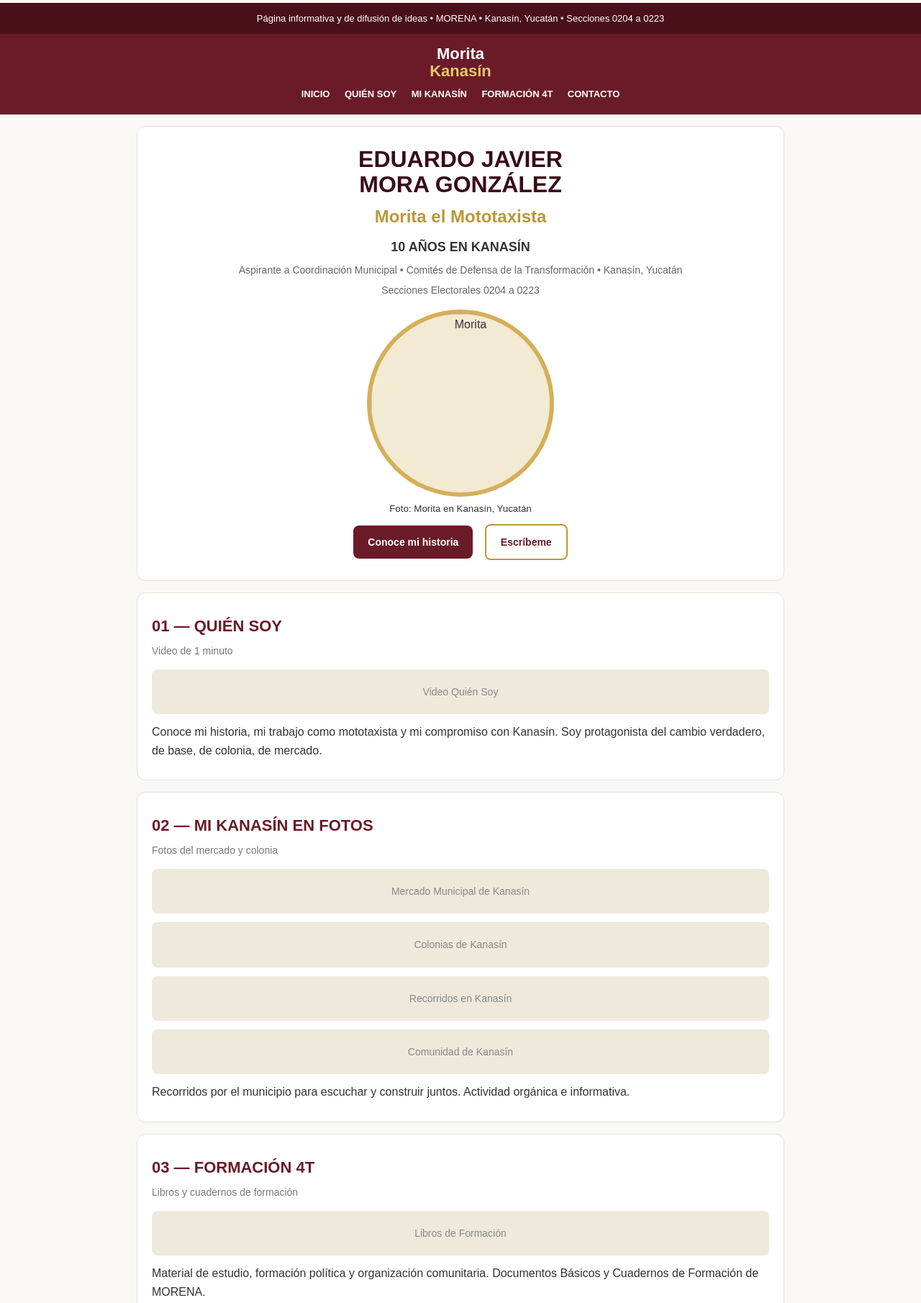
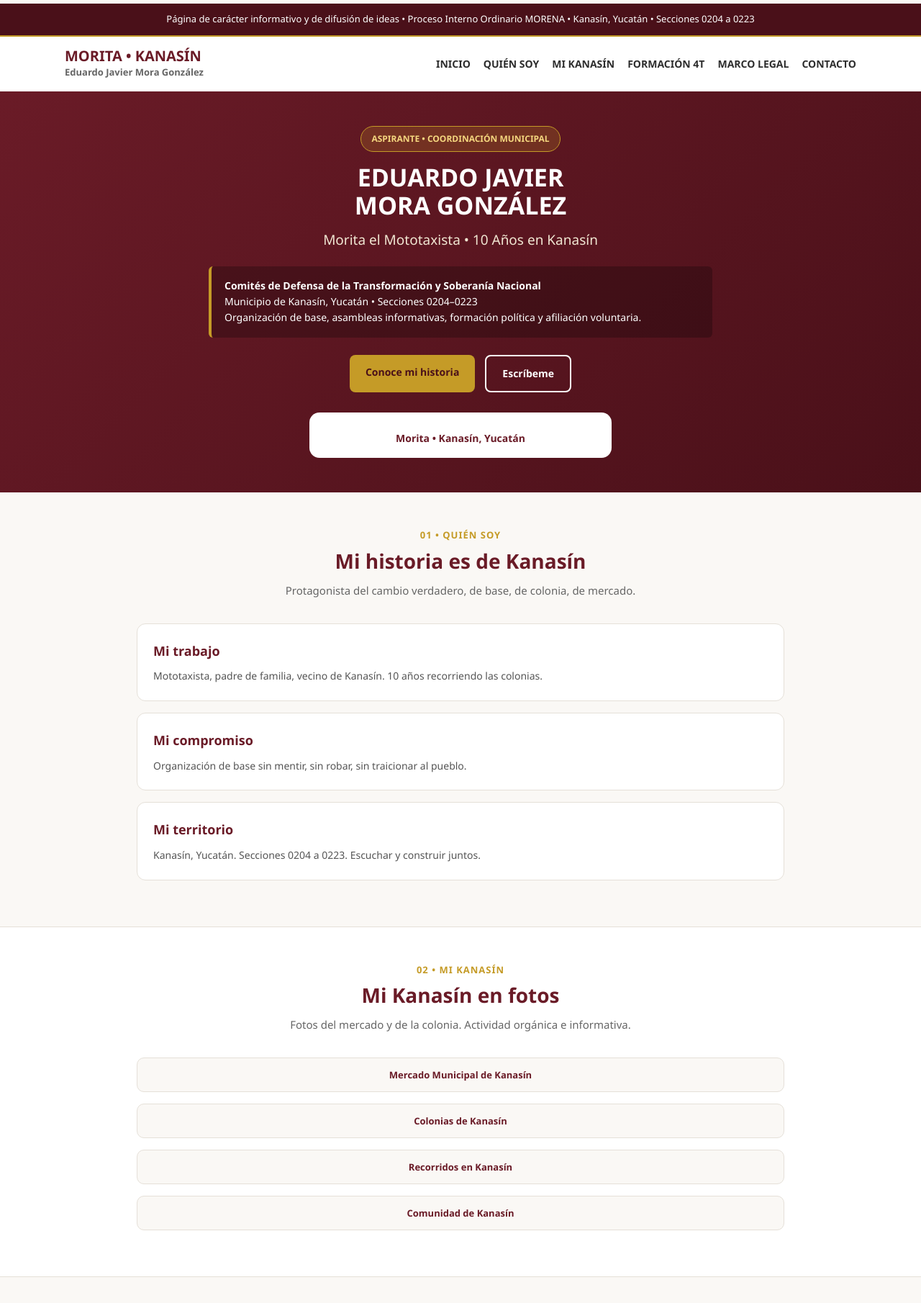
Before and after one commit to eduardojaviermoragonzalez68-cyber/eduardojaviermoragonzalez68-cyber.github.io, a plain HTML site: page index.html in a window 1280 px wide. Shown: the part 22-1832 px from the top of the page at 72% size. Drawn offline with Linux system fonts and the light colour scheme.

Commit message:
Update index.html

```diff
--- a/index.html
+++ b/index.html
@@ -3,153 +3,262 @@ html<!DOCTYPE html>
 <head>
 <meta charset="UTF-8">
 <meta name="viewport" content="width=device-width, initial-scale=1.0">
-<title>Morita Kanasín - Eduardo Javier Mora González</title>
+<title>Eduardo Javier Mora González | Proceso Interno Ordinario MORENA — Kanasín</title>
 <style>
+  :root{
+    --guinda:#6A1B27;
+    --guinda-oscuro:#4A1019;
+    --dorado:#C59B27;
+    --crema:#FAF8F5;
+    --gris-texto:#2D2D2D;
+    --gris-suave:#666;
+    --blanco:#FFF;
+    --borde:#E5E0D8;
+  }
   *{box-sizing:border-box;margin:0;padding:0}
-  body{font-family:Arial,Helvetica,sans-serif;background:#FAF8F5;color:#333;line-height:1.6}
+  body{font-family:'Segoe UI',Roboto,Arial,sans-serif;background:var(--crema);color:var(--gris-texto);line-height:1.7}
   img{max-width:100%;height:auto;display:block}
 
-  /* 1. CINTILLO */
-  .cintillo{background:#4A1019;color:#fff;text-align:center;padding:12px;font-size:13px;line-height:1.5}
+  /* 1 - CINTILLO */
+  .cintillo-legal{background:var(--guinda-oscuro);color:#fff;text-align:center;padding:12px 16px;font-size:13px;line-height:1.5;border-bottom:2px solid var(--dorado)}
 
-  /* 2. MENU - SIN STICKY, SIN PEGADO */
-  header{background:#6A1B27;color:#fff;padding:16px 20px}
-  .menu{max-width:900px;margin:0 auto;text-align:center}
-  .menu b{font-size:22px;line-height:1.1;display:block}
-  .menu b span{color:#E8C86A}
-  .menu a{color:#fff;text-decoration:none;font-weight:700;font-size:13px;display:inline-block;margin:10px 8px 0}
+  /* 2 - MENU CORREGIDO: YA NO ES STICKY */
+  header{background:var(--blanco);box-shadow:0 2px 10px rgba(0,0,0,.06);position:static}
+  .nav-container{max-width:1140px;margin:0 auto;padding:16px 20px;display:flex;justify-content:space-between;align-items:center;gap:16px;flex-wrap:wrap}
+  .brand-title{font-weight:800;font-size:20px;color:var(--guinda);text-transform:uppercase;line-height:1.1}
+  .brand-sub{font-size:13px;color:var(--gris-suave);font-weight:600}
+  nav ul{list-style:none;display:flex;gap:18px;flex-wrap:wrap}
+  nav a{text-decoration:none;color:var(--gris-texto);font-weight:700;font-size:14px}
+  nav a:hover{color:var(--guinda)}
 
-  /* 3. HERO - UNO ABAJO DEL OTRO */
-  .bloque{max-width:900px;margin:0 auto;padding:28px 20px;background:#fff;margin-top:16px;border-radius:12px;border:1px solid #E5E0D8}
-  .hero{text-align:center}
-  .hero h1{font-size:32px;line-height:1.1;color:#3A0A1A;text-transform:uppercase}
-  .hero h2{font-size:24px;color:#B9973A;margin:8px 0}
-  .hero h3{font-size:18px}
-  .hero p{color:#666;font-size:14px;margin:6px 0}
-  .foto-redonda{width:260px;height:260px;object-fit:cover;border-radius:50%;border:6px solid #D4AF5A;margin:16px auto 6px;background:#F3EAD3}
-  .btn{display:inline-block;padding:12px 20px;border-radius:8px;text-decoration:none;font-weight:800;font-size:14px;margin:10px 6px 0}
-  .btn-guinda{background:#6A1B27;color:#fff}
-  .btn-borde{border:2px solid #B9973A;color:#6A1B27;background:#fff}
+  /* 3 - HERO CORREGIDO: UNA SOLA COLUMNA */
+  .hero{background:linear-gradient(135deg,var(--guinda),var(--guinda-oscuro));color:#fff;padding:48px 20px}
+  .hero-grid{max-width:900px;margin:0 auto;display:block;text-align:center}
+  .badge{display:inline-block;background:rgba(197,155,39,.2);border:1px solid var(--dorado);color:#F5D77F;padding:7px 14px;border-radius:50px;font-size:12px;font-weight:700;margin-bottom:16px;text-transform:uppercase}
+  .hero h1{font-size:34px;line-height:1.15;margin-bottom:12px}
+  .hero h2{font-size:19px;font-weight:400;color:#F0E6D2;margin-bottom:20px}
+  .hero-meta{background:rgba(0,0,0,.25);padding:16px 18px;border-left:4px solid var(--dorado);border-radius:6px;font-size:14px;margin:0 auto 24px;max-width:700px;line-height:1.6;text-align:left}
+  .btn-group{display:flex;gap:14px;flex-wrap:wrap;justify-content:center}
+  .btn{display:inline-block;padding:12px 22px;border-radius:8px;font-weight:800;text-decoration:none;font-size:14px;border:none}
+  .btn-dorado{background:var(--dorado);color:var(--guinda-oscuro)}
+  .btn-outline{background:transparent;border:2px solid #fff;color:#fff}
+  .hero-card{background:#fff;padding:12px;border-radius:14px;text-align:center;color:var(--gris-texto);max-width:420px;margin:28px auto 0}
+  /* FOTO SIN ALTURA FIJA - YA NO DEJA HUECO */
+  .hero-card img{width:100%;height:auto;aspect-ratio:4/3;object-fit:cover;border-radius:10px;background:#F3EAD3}
+  .hero-card-caption{padding:12px 5px 4px;font-size:14px;font-weight:800;color:var(--guinda)}
 
-  /* 4. SECCIONES */
-  h2.titulo{color:#6A1B27;font-size:22px;margin-bottom:6px}
-  p.sub{color:#777;font-size:14px;margin-bottom:14px}
-  .caja-foto{background:#EFE9DC;border-radius:8px;padding:20px;text-align:center;color:#888;font-size:14px;margin:12px 0}
-  .caja-foto img{border-radius:8px}
-  ul{margin-left:20px;font-size:14px;line-height:1.8;color:#444}
-  h4{margin-top:18px;color:#333}
+  /* 4 - SECCIONES */
+  section{padding:48px 20px;display:block;clear:both}
+  .container{max-width:900px;margin:0 auto}
+  .section-header{text-align:center;max-width:780px;margin:0 auto 32px}
+  .section-header span{color:var(--dorado);font-weight:800;font-size:13px;text-transform:uppercase;letter-spacing:1px}
+  .section-header h2{color:var(--guinda);font-size:28px;margin:8px 0 12px;line-height:1.2}
+  .section-header p{color:var(--gris-suave);font-size:15px}
 
-  /* 5. LEGAL */
-  .legal{background:#F0EDE8;padding:24px 20px;text-align:center}
-  .legal-box{max-width:900px;margin:0 auto;background:#fff;border:1px solid #D4AF5A;border-radius:10px;padding:16px;font-size:13px;line-height:1.6;color:#555}
-  footer{text-align:center;padding:16px;font-size:12px;color:#888}
+  /* 5 - TARJETAS CORREGIDAS: UNA ABAJO DE OTRA */
+  .grid-3{display:block}
+  .card{background:#fff;border:1px solid var(--borde);border-radius:12px;padding:22px;margin-bottom:16px;overflow:hidden}
+  .card h3{color:var(--guinda);margin-bottom:8px;font-size:18px}
+  .card p{font-size:14px;color:#555}
+
+  /* 6 - GALERIA CORREGIDA */
+  .bg-blanco{background:#fff;border-top:1px solid var(--borde);border-bottom:1px solid var(--borde)}
+  .gallery-grid{display:block}
+  .gallery-item{border-radius:10px;overflow:hidden;border:1px solid var(--borde);background:var(--crema);margin-bottom:16px}
+  .gallery-item img{width:100%;height:auto;aspect-ratio:16/9;object-fit:cover;background:#EFE9DC}
+  .gallery-item p{padding:12px;font-size:13px;font-weight:700;color:var(--guinda);text-align:center}
+
+  /* 7 - DOCUMENTOS CORREGIDO: UNA COLUMNA */
+  .docs-grid{display:block}
+  .formato-preview{background:#fff;padding:16px;border-radius:12px;border:1px solid var(--borde);text-align:center;margin-bottom:16px}
+  .formato-preview img{max-width:100%;height:auto;border-radius:8px;border:1px solid #ddd;background:#F3EAD3;margin:0 auto}
+
+  /* 8 - CONTACTO */
+  .form-box{background:#fff;border:1px solid var(--borde);border-top:5px solid var(--guinda);border-radius:12px;padding:28px;max-width:820px;margin:0 auto;text-align:center}
+  .form-box p{color:#555;font-size:14px}
+
+  /* 9 - MARCO JURIDICO CORREGIDO */
+  .legal-grid{display:block}
+  .legal-card{background:#fff;border-left:5px solid var(--guinda);padding:20px;border-radius:8px;margin-bottom:16px;overflow:hidden}
+  .legal-card h3{color:var(--guinda);margin-bottom:10px}
+  .legal-card ul{margin-left:18px;font-size:14px;color:#444;line-height:1.7}
+
+  /* 10 - PIE */
+  footer{background:var(--guinda-oscuro);color:#fff;text-align:center;padding:24px 16px;font-size:13px;line-height:1.6;clear:both}
+
+  @media(max-width:820px){
+    .hero h1{font-size:28px}
+    nav ul{gap:12px;justify-content:center}
+    .nav-container{justify-content:center;text-align:center}
+  }
 </style>
 </head>
 <body>
 
-<div class="cintillo">Página informativa y de difusión de ideas • MORENA • Kanasín, Yucatán • Secciones 0204 a 0223</div>
+<!-- 1. CINTILLO -->
+<div class="cintillo-legal">
+  Página de carácter informativo y de difusión de ideas • Proceso Interno Ordinario MORENA • Kanasín, Yucatán • Secciones 0204 a 0223
+</div>
 
+<!-- 2. MENU -->
 <header>
-  <div class="menu">
-    <b>Morita<br><span>Kanasín</span></b>
+  <div class="nav-container">
     <div>
-      <a href="#inicio">INICIO</a>
-      <a href="#quien">QUIÉN SOY</a>
-      <a href="#kanasin">MI KANASÍN</a>
-      <a href="#formacion">FORMACIÓN 4T</a>
-      <a href="#contacto">CONTACTO</a>
+      <div class="brand-title">Morita • Kanasín</div>
+      <div class="brand-sub">Eduardo Javier Mora González</div>
     </div>
+    <nav>
+      <ul>
+        <li><a href="#inicio">INICIO</a></li>
+        <li><a href="#quien">QUIÉN SOY</a></li>
+        <li><a href="#kanasin">MI KANASÍN</a></li>
+        <li><a href="#formacion">FORMACIÓN 4T</a></li>
+        <li><a href="#marco">MARCO LEGAL</a></li>
+        <li><a href="#contacto">CONTACTO</a></li>
+      </ul>
+    </nav>
   </div>
 </header>
 
-<!-- HERO -->
-<div class="bloque hero" id="inicio">
-  <h1>Eduardo Javier<br>Mora González</h1>
-  <h2>Morita el Mototaxista</h2>
-  <h3>10 AÑOS EN KANASÍN</h3>
-  <p>Aspirante a Coordinación Municipal • Comités de Defensa de la Transformación • Kanasín, Yucatán</p>
-  <p>Secciones Electorales 0204 a 0223</p>
-  <img class="foto-redonda" src="foto-morita.jpg" alt="Morita">
-  <div><small>Foto: Morita en Kanasín, Yucatán</small></div>
+<!-- 3. HERO -->
+<section class="hero" id="inicio">
+  <div class="hero-grid">
     <div>
-    <a class="btn btn-guinda" href="#quien">Conoce mi historia</a>
-    <a class="btn btn-borde" href="#contacto">Escríbeme</a>
+      <span class="badge">Aspirante • Coordinación Municipal</span>
+      <h1>EDUARDO JAVIER<br>MORA GONZÁLEZ</h1>
+      <h2>Morita el Mototaxista • 10 Años en Kanasín</h2>
+      <div class="hero-meta">
+        <b>Comités de Defensa de la Transformación y Soberanía Nacional</b><br>
+        Municipio de Kanasín, Yucatán • Secciones 0204–0223<br>
+        Organización de base, asambleas informativas, formación política y afiliación voluntaria.
+      </div>
+      <div class="btn-group">
+        <a class="btn btn-dorado" href="#quien">Conoce mi historia</a>
+        <a class="btn btn-outline" href="#contacto">Escríbeme</a>
       </div>
     </div>
+    <div class="hero-card">
+      <img src="foto-morita.jpg" alt="Eduardo Javier Mora González Morita" onerror="this.style.display='none'">
+      <div class="hero-card-caption">Morita • Kanasín, Yucatán</div>
+    </div>
+  </div>
+</section>
 
-<!-- QUIEN SOY -->
-<div class="bloque" id="quien">
-  <h2 class="titulo">01 — QUIÉN SOY</h2>
-  <p class="sub">Video de 1 minuto</p>
-  <div class="caja-foto"><img src="video-quien-soy.jpg" alt="Video Quién Soy" onerror="this.style.display='none'">Video Quién Soy</div>
-  <p>Conoce mi historia, mi trabajo como mototaxista y mi compromiso con Kanasín. Soy protagonista del cambio verdadero, de base, de colonia, de mercado.</p>
+<!-- 4. QUIEN SOY -->
+<section id="quien">
+  <div class="container">
+    <div class="section-header">
+      <span>01 • Quién Soy</span>
+      <h2>Mi historia es de Kanasín</h2>
+      <p>Protagonista del cambio verdadero, de base, de colonia, de mercado.</p>
     </div>
+    <div class="grid-3">
+      <div class="card"><h3>Mi trabajo</h3><p>Mototaxista, padre de familia, vecino de Kanasín. 10 años recorriendo las colonias.</p></div>
+      <div class="card"><h3>Mi compromiso</h3><p>Organización de base sin mentir, sin robar, sin traicionar al pueblo.</p></div>
+      <div class="card"><h3>Mi territorio</h3><p>Kanasín, Yucatán. Secciones 0204 a 0223. Escuchar y construir juntos.</p></div>
+    </div>
+  </div>
+</section>
 
-<!-- MI KANASIN -->
-<div class="bloque" id="kanasin">
-  <h2 class="titulo">02 — MI KANASÍN EN FOTOS</h2>
-  <p class="sub">Fotos del mercado y colonia</p>
-  <div class="caja-foto"><img src="mercado1.jpg" alt="Mercado Kanasín" onerror="this.style.display='none'">Mercado Municipal de Kanasín</div>
-  <div class="caja-foto"><img src="colonia1.jpg" alt="Colonia Kanasín" onerror="this.style.display='none'">Colonias de Kanasín</div>
-  <div class="caja-foto"><img src="mercado2.jpg" alt="Mercado Kanasín" onerror="this.style.display='none'">Recorridos en Kanasín</div>
-  <div class="caja-foto"><img src="colonia2.jpg" alt="Colonia Kanasín" onerror="this.style.display='none'">Comunidad de Kanasín</div>
-  <p>Recorridos por el municipio para escuchar y construir juntos. Actividad orgánica e informativa.</p>
+<!-- 5. MI KANASIN -->
+<section id="kanasin" class="bg-blanco">
+  <div class="container">
+    <div class="section-header">
+      <span>02 • Mi Kanasín</span>
+      <h2>Mi Kanasín en fotos</h2>
+      <p>Fotos del mercado y de la colonia. Actividad orgánica e informativa.</p>
     </div>
+    <div class="gallery-grid">
+      <div class="gallery-item"><img src="mercado1.jpg" alt="Mercado Kanasín" onerror="this.style.display='none'"><p>Mercado Municipal de Kanasín</p></div>
+      <div class="gallery-item"><img src="colonia1.jpg" alt="Colonia Kanasín" onerror="this.style.display='none'"><p>Colonias de Kanasín</p></div>
+      <div class="gallery-item"><img src="mercado2.jpg" alt="Mercado Kanasín" onerror="this.style.display='none'"><p>Recorridos en Kanasín</p></div>
+      <div class="gallery-item"><img src="colonia2.jpg" alt="Colonia Kanasín" onerror="this.style.display='none'"><p>Comunidad de Kanasín</p></div>
+    </div>
+  </div>
+</section>
 
-<!-- FORMACION -->
-<div class="bloque" id="formacion">
-  <h2 class="titulo">03 — FORMACIÓN 4T</h2>
-  <p class="sub">Libros y cuadernos de formación</p>
-  <div class="caja-foto"><img src="libros-formacion.jpg" alt="Libros Formación 4T" onerror="this.style.display='none'">Libros de Formación</div>
-  <p>Material de estudio, formación política y organización comunitaria. Documentos Básicos y Cuadernos de Formación de MORENA.</p>
-  <a class="btn btn-guinda" href="https://morena.org" target="_blank" rel="noopener">Visitar página oficial de MORENA →</a>
+<!-- 6. FORMACION -->
+<section id="formacion">
+  <div class="container">
+    <div class="section-header">
+      <span>03 • Formación 4T</span>
+      <h2>Libros y cuadernos de formación</h2>
+      <p>Material de estudio, formación política y organización comunitaria.</p>
     </div>
+    <div class="docs-grid">
+      <div class="formato-preview">
+        <img src="libros-formacion.jpg" alt="Libros Formación 4T" onerror="this.style.display='none'">
+        <p style="margin-top:12px;font-weight:700;color:var(--guinda)">Documentos Básicos y Cuadernos de Formación</p>
+      </div>
+      <div>
+        <h3 style="color:var(--guinda);margin-bottom:12px">¿Qué estudiamos?</h3>
+        <p style="color:#555;font-size:15px">Declaración de Principios, Programa y Estatuto de MORENA. Formación política para la organización comunitaria.</p>
+        <br>
+        <a class="btn btn-dorado" href="https://morena.org" target="_blank" rel="noopener">Visitar página oficial de MORENA →</a>
+      </div>
+    </div>
+  </div>
+</section>
 
-<!-- MARCO LEGAL -->
-<div class="bloque">
-  <h2 class="titulo">Proceso Interno Ordinario de MORENA — Kanasín, Yucatán</h2>
-  <p>Coordinación de los Comités de Defensa de la Transformación y Soberanía Nacional. Aspirante en Proceso Interno Ordinario. Municipio de Kanasín, Yucatán, Secciones 0204–0223. Organización de base, asambleas informativas, formación política, afiliación voluntaria y diagnóstico territorial interno.</p>
-
-  <h4>1. Normativa Interna de MORENA</h4>
+<!-- 7. MARCO LEGAL -->
+<section id="marco" class="bg-blanco">
+  <div class="container">
+    <div class="section-header">
+      <span>04 • Marco Normativo</span>
+      <h2>Marco normativo y blindaje jurídico</h2>
+      <p>Actividad orgánica e informativa, sin promesas ni entrega de apoyos.</p>
+    </div>
+    <div class="legal-grid">
+      <div class="legal-card">
+        <h3>1. MORENA</h3>
         <ul>
-    <li>Declaración de Principios y Programa: Ética de servicio sin mentir, robar o traicionar al pueblo.</li>
-    <li>Estatuto: Artículos 5 y 13; Artículos 15 al 20; Artículos 24, 33, 41 Bis, 44 y 44 Bis.</li>
-  </ul>
-
-  <h4>2. Nivel Federal</h4>
-  <ul>
-    <li>CPEUM: Artículos 6, 7, 8, 9, 35, 41 Base I, 115 y 134.</li>
-    <li>LGPP: Artículos 2, 3, 23, 25, 34 y 35. LGIPE: Artículos 3, 196, 198, 209, 211, 242.</li>
-  </ul>
-
-  <h4>3. Nivel Estatal — Yucatán e IEPAC</h4>
-  <ul>
-    <li>Constitución de Yucatán: Artículos 16, 20, 73, 76 y 77.</li>
-    <li>LIPEEY: Artículos 3, 196 a 206, 211, 228 y 242.</li>
-  </ul>
-
-  <h4>4. Nivel Municipal</h4>
-  <ul>
-    <li>Ley de Gobierno de los Municipios: Artículos 1, 2, 7, 30, 55, 77, 82 y 86. Este sitio no sustituye trámites oficiales ni emite promesas de obra pública.</li>
-  </ul>
-
-  <h4>Transparencia</h4>
-  <ul>
-    <li>Archivos: index.html, material gráfico, carpetas pdf/ y videos/.</li>
-    <li>GitHub Pages a costo cero ($0.00 MXN), sin pauta digital ni financiamiento externo.</li>
+          <li>Declaración de Principios y Programa</li>
+          <li>Estatuto: Art. 5 y 13, Art. 15 al 20, Art. 24, 33, 41 Bis, 44 y 44 Bis</li>
         </ul>
       </div>
+      <div class="legal-card">
+        <h3>2. Federal • CPEUM, INE, LGPP y LGIPE</h3>
+        <ul>
+          <li>CPEUM: Art. 6, 7, 8, 9, 35, 41 Base I, 115 y 134</li>
+          <li>LGPP: Art. 2, 3, 23, 25, 34 y 35 • LGIPE: Art. 3, 196, 198, 209, 211, 242</li>
+        </ul>
+      </div>
+      <div class="legal-card">
+        <h3>3. Estatal • Yucatán e IEPAC</h3>
+        <ul>
+          <li>Constitución de Yucatán: Art. 16, 20, 73, 76 y 77</li>
+          <li>LIPEEY: Art. 3, 196 a 206, 211, 228 y 242</li>
+        </ul>
+      </div>
+      <div class="legal-card">
+        <h3>4. Municipal • Ley de Gobierno de los Municipios</h3>
+        <ul>
+          <li>Art. 1, 2, 7, 30, 55, 77, 82 y 86</li>
+          <li>Este sitio no sustituye trámites oficiales ni emite promesas de obra pública.</li>
+        </ul>
+      </div>
+    </div>
+  </div>
+</section>
 
-<!-- CONTACTO Y AVISO -->
-<div class="legal" id="contacto">
-  <div class="legal-box">
+<!-- 8. CONTACTO -->
+<section id="contacto">
+  <div class="container">
+    <div class="form-box">
+      <h2 style="color:var(--guinda);margin-bottom:10px">Contacto</h2>
+      <p>Escríbeme por Facebook / WhatsApp — Kanasín, Yucatán.<br>Esta página es informativa. No se ofrecen alimentos, apoyos materiales o programas. No existe buzón de quejas ni formatos oficiales.</p>
+      <br>
+      <a class="btn btn-dorado" href="https://facebook.com" target="_blank" rel="noopener">Ir a Facebook</a>
+    </div>
+  </div>
+</section>
+
+<!-- 9. PIE -->
+<footer>
   <b>AVISO LEGAL INFORMATIVO</b><br>
-    Esta página es de carácter informativo y de difusión de ideas. No se ofrecen alimentos, apoyos materiales o programas. No existe buzón de quejas ni formatos oficiales. No se realizan promesas ni compromisos de programas sociales. No promueve candidaturas, no constituye propaganda electoral ni realiza actos anticipados de precampaña o campaña. Kanasín, Yucatán.
-  </div>
-  <p style="margin-top:12px;font-size:14px">Contacto: Escríbeme por Facebook / WhatsApp — Kanasín, Yucatán</p>
-</div>
-
-<footer>© 2024 Eduardo Javier Mora González • Morita el Mototaxista • Hecho en Kanasín, Yucatán</footer>
+  Esta página es de carácter informativo y de difusión de ideas. No promueve candidaturas, no constituye propaganda electoral ni realiza actos anticipados de precampaña o campaña. No se realizan promesas ni compromisos de programas sociales. Kanasín, Yucatán.<br><br>
+  © 2024 Eduardo Javier Mora González • Morita el Mototaxista • Hecho en Kanasín, Yucatán • Operación a costo cero, sin pauta digital ni financiamiento externo.
+</footer>
 
 </body>
 </html>
```
Lines whose indentation alone changed are shown as unchanged.
